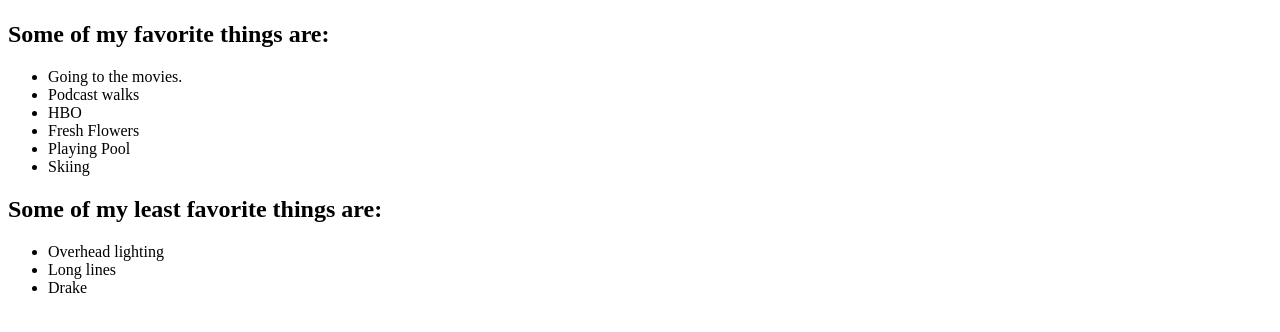
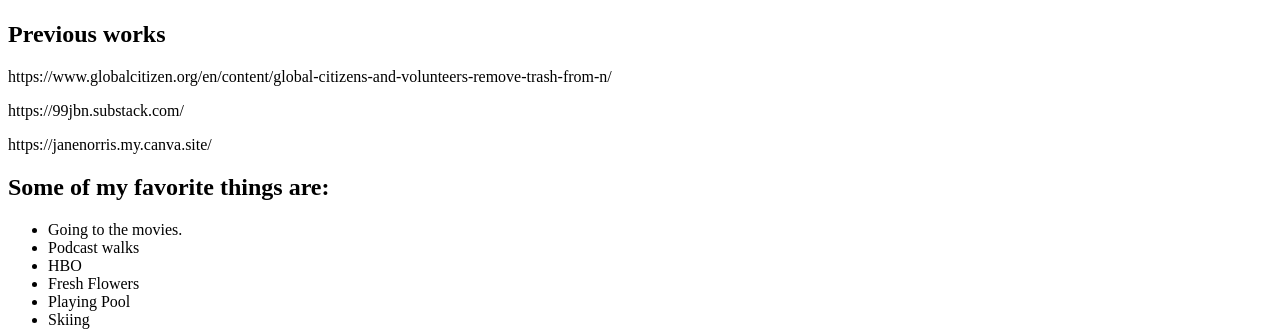
Before and after one commit to jb-norris/jb-norris.github.io, a plain HTML site: page Index.html in a window 1280 px wide. Shown: the part 544-876 px from the top of the page. Drawn offline with Linux system fonts and the light colour scheme.

Commit message:
Update Index.html

```diff
--- a/Index.html
+++ b/Index.html
@@ -20,6 +20,10 @@
 
   <img src="https://hkfsgnludtapbbtsacwd.supabase.co/storage/v1/object/public/files/Jane%20Norris/images/Screenshot-2025-07-16-at-11.23.50-AM_1752679450842.png" width="500"/>
 
+  <h2> Previous works </h2>
+  <p> https://www.globalcitizen.org/en/content/global-citizens-and-volunteers-remove-trash-from-n/ </p>
+  <p> https://99jbn.substack.com/</p>
+  <p>https://janenorris.my.canva.site/</p>
   <h2>Some of my favorite things are:</h2>
 
   <ul>
```
